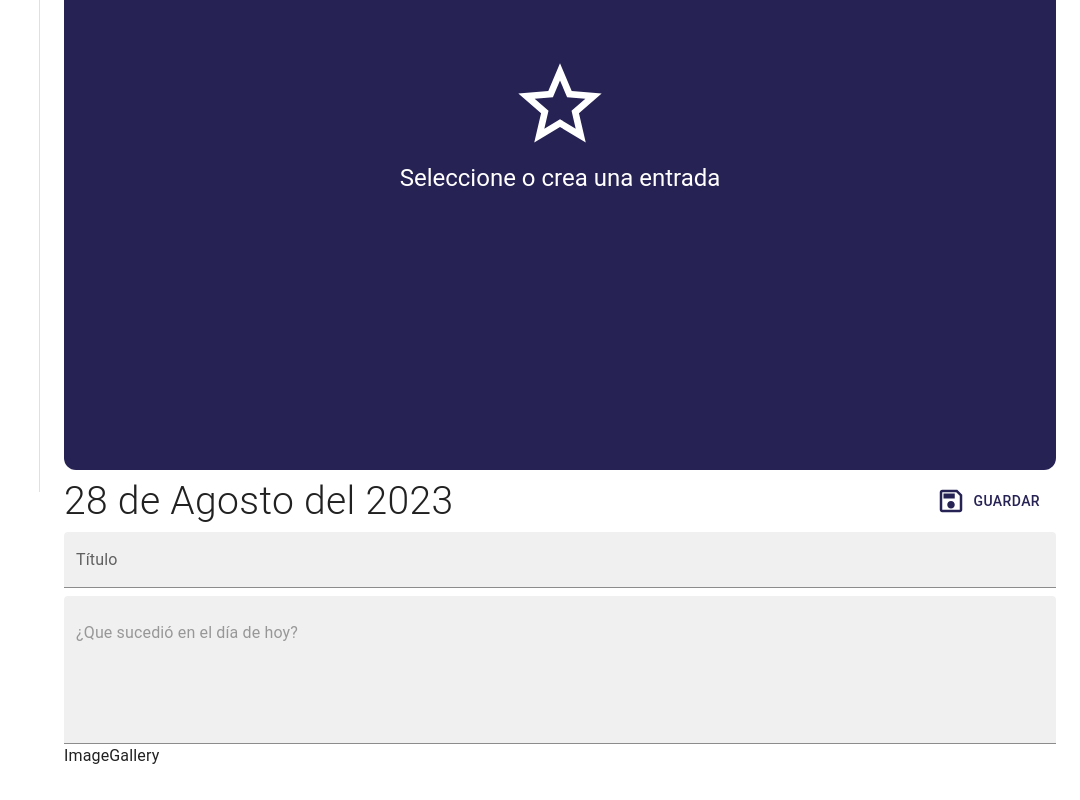
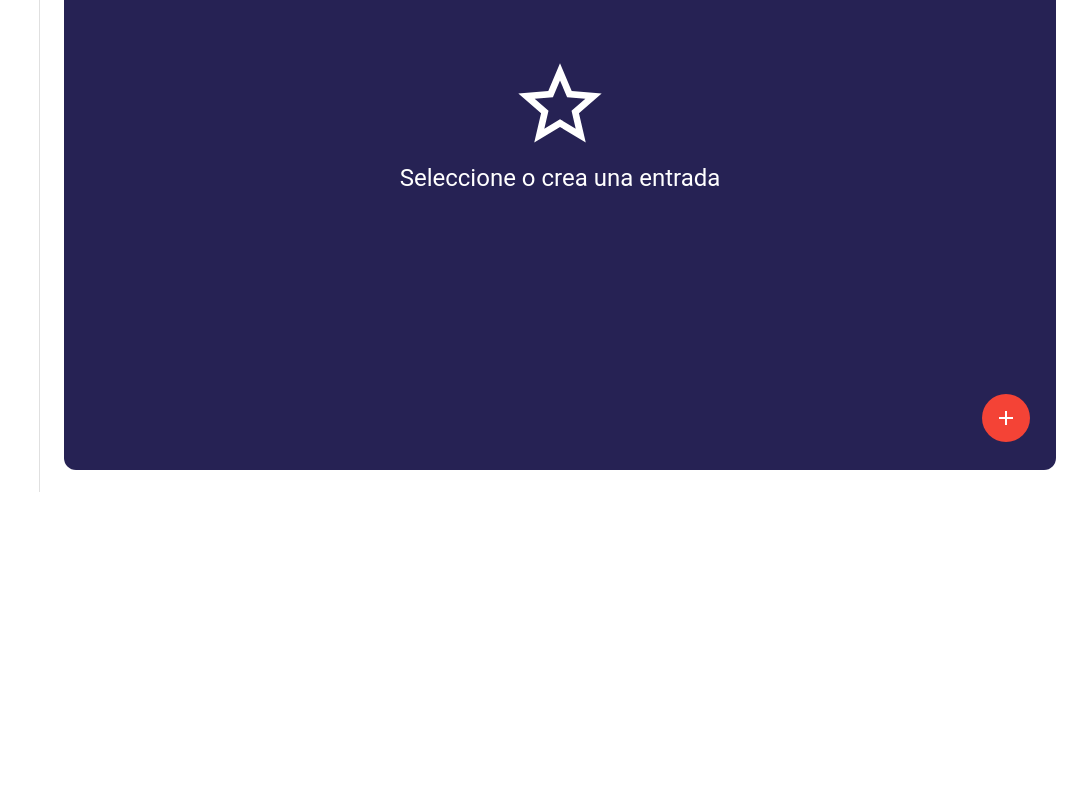
Before and after one commit to luismera86/journal-app, a React (Vite) app: page / in a window 1280 px wide. Shown: the part 308-1108 px from the top of the page, without its empty margins (200-1280 px from the left). After the commit the page ends 802 px from the top, so only its background shows below. Built offline with nearby package versions, Linux system fonts and the light colour scheme.

Commit message:
Journal App

```diff
--- a/src/journal/components/ImageGallery.jsx
+++ b/src/journal/components/ImageGallery.jsx
@@ -1,5 +1,69 @@
+import { ImageList, ImageListItem } from '@mui/material'
+
 export const ImageGallery = () => {
   return (
-    <div>ImageGallery</div>
+    <ImageList sx={{ width: 500, height: 500 }} cols={4} rowHeight={200}>
+      {itemData.map((item) => (
+        <ImageListItem key={item.img}>
+          <img
+            src={`${item.img}?w=164&h=164&fit=crop&auto=format`}
+            srcSet={`${item.img}?w=164&h=164&fit=crop&auto=format&dpr=2 2x`}
+            alt={item.title}
+            loading='lazy'
+          />
+        </ImageListItem>
+      ))}
+    </ImageList>
   )
 }
+
+const itemData = [
+  {
+    img: 'https://images.unsplash.com/photo-1551963831-b3b1ca40c98e',
+    title: 'Breakfast',
+  },
+  {
+    img: 'https://images.unsplash.com/photo-1551782450-a2132b4ba21d',
+    title: 'Burger',
+  },
+  {
+    img: 'https://images.unsplash.com/photo-1522770179533-24471fcdba45',
+    title: 'Camera',
+  },
+  {
+    img: 'https://images.unsplash.com/photo-1444418776041-9c7e33cc5a9c',
+    title: 'Coffee',
+  },
+  {
+    img: 'https://images.unsplash.com/photo-1533827432537-70133748f5c8',
+    title: 'Hats',
+  },
+  {
+    img: 'https://images.unsplash.com/photo-1558642452-9d2a7deb7f62',
+    title: 'Honey',
+  },
+  {
+    img: 'https://images.unsplash.com/photo-1516802273409-68526ee1bdd6',
+    title: 'Basketball',
+  },
+  {
+    img: 'https://images.unsplash.com/photo-1518756131217-31eb79b20e8f',
+    title: 'Fern',
+  },
+  {
+    img: 'https://images.unsplash.com/photo-1597645587822-e99fa5d45d25',
+    title: 'Mushrooms',
+  },
+  {
+    img: 'https://images.unsplash.com/photo-1567306301408-9b74779a11af',
+    title: 'Tomato basil',
+  },
+  {
+    img: 'https://images.unsplash.com/photo-1471357674240-e1a485acb3e1',
+    title: 'Sea star',
+  },
+  {
+    img: 'https://images.unsplash.com/photo-1589118949245-7d38baf380d6',
+    title: 'Bike',
+  },
+]
--- a/src/journal/pages/JournalPage.jsx
+++ b/src/journal/pages/JournalPage.jsx
@@ -1,7 +1,8 @@
+import { IconButton, Typography } from '@mui/material'
 import { NoteView, NothingSelectedView } from '../view'
 
+import { AddOutlined } from '@mui/icons-material'
 import { JournalLayout } from '../layout/JournalLayout'
-import { Typography } from '@mui/material'
 
 const drawerWidth = 240
 
@@ -9,7 +10,21 @@
   return (
     <JournalLayout>
       <NothingSelectedView />
-      <NoteView />
+      {/* <NoteView /> */}
+
+      <IconButton
+        size='large'
+        sx={{
+          color: 'white',
+          backgroundColor: 'error.main',
+          ':hover': { backgroundColor: 'error.main', opacity: 0.9 },
+          position: 'fixed',
+          right: 50,
+          bottom: 50,
+        }}
+      >
+        <AddOutlined />
+      </IconButton>
     </JournalLayout>
   )
 }
```
